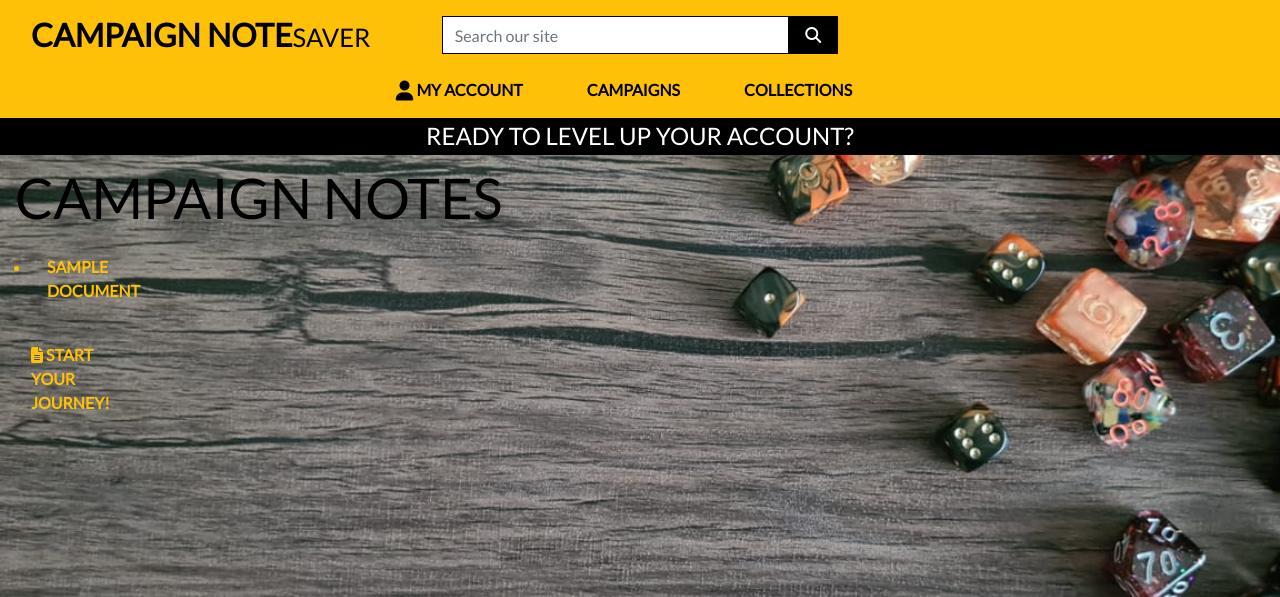
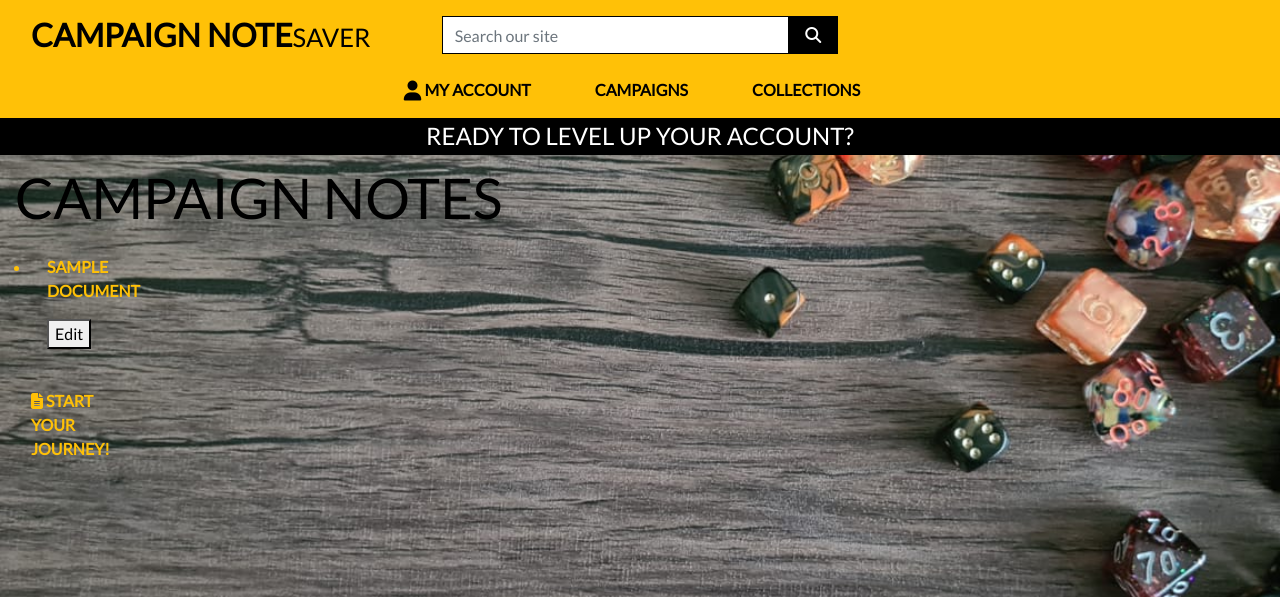
Before and after one commit to AbnocChinwads/fourth-milestone-project, a Django app: page /notes/ in a window 1280 px wide. Shown: the top 597 px of the page. Run offline with Django 3.2, Linux system fonts and the light colour scheme; tables that the repository leaves empty hold one stand-in row (values such as "Sample post"); some libraries are stand-ins or nearby versions.

Commit message:
database items now editable

```diff
--- a/notes/templates/notes/notes.html
+++ b/notes/templates/notes/notes.html
@@ -24,15 +24,18 @@
                 {% for doc in documents %}
                     <ul class="logo-font font-weight-bold nav-link text-warning mr-5">
                         <li>
-                            <a href="#" class="logo-font font-weight-bold nav-link text-warning mr-5">
+                            <a href="" class="logo-font font-weight-bold nav-link text-warning mr-5">
                                 {{ doc.title }}
+                            </a>
+                            <a href="{% url 'edit_note' doc.id %}" class="logo-font font-weight-bold nav-link text-warning mr-5">
+                                <button>Edit</button>
                             </a>
                         </li>
                     </ul>
                 {% empty %}
                     <p class="logo-font font-weight-bold text-warning mr-5">No saved notes</p>
                 {% endfor %}
-                <a href="{% url 'add_notes' %}" class="logo-font font-weight-bold nav-link text-warning mr-5">
+                <a href="{% url 'add_note' %}" class="logo-font font-weight-bold nav-link text-warning mr-5">
                     <i class="fas fa-file-alt"></i> Start your journey!
                 </a>
             </div>
--- a/notes/urls.py
+++ b/notes/urls.py
@@ -3,5 +3,6 @@
 
 urlpatterns = [
     path('', views.view_notes, name='view_notes'),
-    path('add', views.add_notes, name='add_notes'),
+    path('add', views.add_note, name='add_note'),
+    path('edit/<int:document_id>', views.edit_note, name='edit_note'),
 ]
--- a/notes/views.py
+++ b/notes/views.py
@@ -1,6 +1,7 @@
-from django.shortcuts import render, redirect
+from django.shortcuts import render, redirect, get_object_or_404
 
 from .models import Document
+from .forms import DocumentForm
 
 
 def view_notes(request):
@@ -17,14 +18,31 @@
     return render(request, 'notes/notes.html', context)
 
 
-def add_notes(request):
+def add_note(request):
     """
     A view to save the newly created document to the database
     """
     if request.method == 'POST':
-        title = request.POST.get('document_title')
-        content = request.POST.get('document_content')
-        Document.objects.create(title=title, content=content)
+        form = DocumentForm(request.POST)
+        if form.is_valid():
+            form.save()
+            return redirect('view_notes')
+    form = DocumentForm()
+    context = {
+        'form': form
+    }
+    return render(request, 'notes/add_notes.html', context)
 
-        return redirect('view_notes')
-    return render(request, 'notes/add_notes.html')
+
+def edit_note(request, document_id):
+    document = get_object_or_404(Document, id=document_id)
+    if request.method == 'POST':
+        form = DocumentForm(request.POST, instance=document)
+        if form.is_valid():
+            form.save()
+            return redirect('view_notes')
+    form = DocumentForm(instance=document)
+    context = {
+        'form': form
+    }
+    return render(request, 'notes/edit_note.html', context)
--- a/templates/includes/main-nav.html
+++ b/templates/includes/main-nav.html
@@ -24,22 +24,22 @@
         </li>
 
         <li class="nav-item dropdown">
-            <a class="logo-font font-weight-bold nav-link text-black mr-5" href="#" id="clothing-link"
+            <a class="logo-font font-weight-bold nav-link text-black mr-5" href="#" id="campaign-link"
                 data-toggle="dropdown" aria-haspopup="true" aria-expanded="false">
                 Campaigns
             </a>
-            <div class="dropdown-menu bg-warning border-0" aria-labelledby="clothing-link">
+            <div class="dropdown-menu bg-warning border-0" aria-labelledby="campaign-link">
                 for loop here
                 <a href="{% url 'view_notes' %}" class="dropdown-item">Campaign Name</a>
             </div>
         </li>
 
         <li class="nav-item dropdown">
-            <a class="logo-font font-weight-bold nav-link text-black mr-5" href="#" id="homeware-link"
+            <a class="logo-font font-weight-bold nav-link text-black mr-5" href="#" id="collections-link"
                 data-toggle="dropdown" aria-haspopup="true" aria-expanded="false">
                 Collections
             </a>
-            <div class="dropdown-menu bg-warning border-0" aria-labelledby="homeware-link">
+            <div class="dropdown-menu bg-warning border-0" aria-labelledby="collections-link">
                 <a href="" class="dropdown-item">Homebrew Creatures</a>
                 <a href="" class="dropdown-item">Homebrew Items</a>
                 <a href="" class="dropdown-item">Characters</a>
--- a/templates/includes/mobile-top-header.html
+++ b/templates/includes/mobile-top-header.html
@@ -1,6 +1,7 @@
 <!DOCTYPE html>
 <li class="list-inline-item">
-    <a class="text-black nav-link d-block d-lg-none" href="#" id="mobile-search" data-toggle="dropdown" aria-haspopup="true" aria-expanded="false">
+    <a class="text-black nav-link d-block d-lg-none" href="#" id="mobile-search" data-toggle="dropdown"
+        aria-haspopup="true" aria-expanded="false">
         <div class="text-center">
             <div><i class="fas fa-search fa-lg"></i></div>
             <p class="my-0">Search</p>
@@ -9,7 +10,8 @@
     <div class="dropdown-menu bg-warning border-0 w-100 p-3 rounded-0 my-0" aria-labelledby="mobile-search">
         <form class="form" method="GET" action="">
             <div class="input-group w-100">
-                <input class="form-control border border-black rounded-0" type="text" name="q" placeholder="Search our site">
+                <input class="form-control border border-black rounded-0" type="text" name="q"
+                    placeholder="Search our site">
                 <div class="input-group-append">
                     <button class="form-control form-control btn btn-black border border-black rounded-0" type="submit">
                         <span class="icon">
@@ -22,7 +24,8 @@
     </div>
 </li>
 <li class="list-inline-item dropdown">
-    <a class="logo-font font-weight-bold mr-5 text-black nav-link d-block d-lg-none" href="#" id="user-options" data-toggle="dropdown" aria-haspopup="true" aria-expanded="false">
+    <a class="logo-font font-weight-bold mr-5 text-black nav-link d-block d-lg-none" href="#" id="user-options"
+        data-toggle="dropdown" aria-haspopup="true" aria-expanded="false">
         <div class="text-center">
             <div><i class="fas fa-user fa-lg"></i> My Account</div>
         </div>
@@ -40,3 +43,25 @@
         {% endif %}
     </div>
 </li>
+<li class="list-inline-item dropdown">
+    <a class="logo-font font-weight-bold mr-5 text-black nav-link d-block d-lg-none" href="#" id="campaign-link" data-toggle="dropdown"
+        aria-haspopup="true" aria-expanded="false">
+        Campaigns
+    </a>
+    <div class="dropdown-menu bg-warning border-0" aria-labelledby="campaign-link">
+        for loop here
+        <a href="{% url 'view_notes' %}" class="dropdown-item">Campaign Name</a>
+    </div>
+</li>
+
+<li class="list-inline-item dropdown">
+    <a class="logo-font font-weight-bold mr-5 text-black nav-link d-block d-lg-none" href="#" id="collections-link" data-toggle="dropdown"
+        aria-haspopup="true" aria-expanded="false">
+        Collections
+    </a>
+    <div class="dropdown-menu bg-warning border-0" aria-labelledby="collections-link">
+        <a href="" class="dropdown-item">Homebrew Creatures</a>
+        <a href="" class="dropdown-item">Homebrew Items</a>
+        <a href="" class="dropdown-item">Characters</a>
+    </div>
+</li>
```
Also changed, not shown: notes/forms.py (added, +8 -0 lines), notes/templates/notes/add_note.html (added, +29 -0 lines), notes/templates/notes/add_notes.html (deleted, +0 -47 lines), notes/templates/notes/edit-note.html (deleted, +0 -41 lines), notes/templates/notes/edit_note.html (added, +29 -0 lines), notes/templates/notes/open-notes.html (deleted, +0 -41 lines), notes/templates/notes/open_note.html (added, +31 -0 lines). Lines whose indentation alone changed are shown as unchanged.
